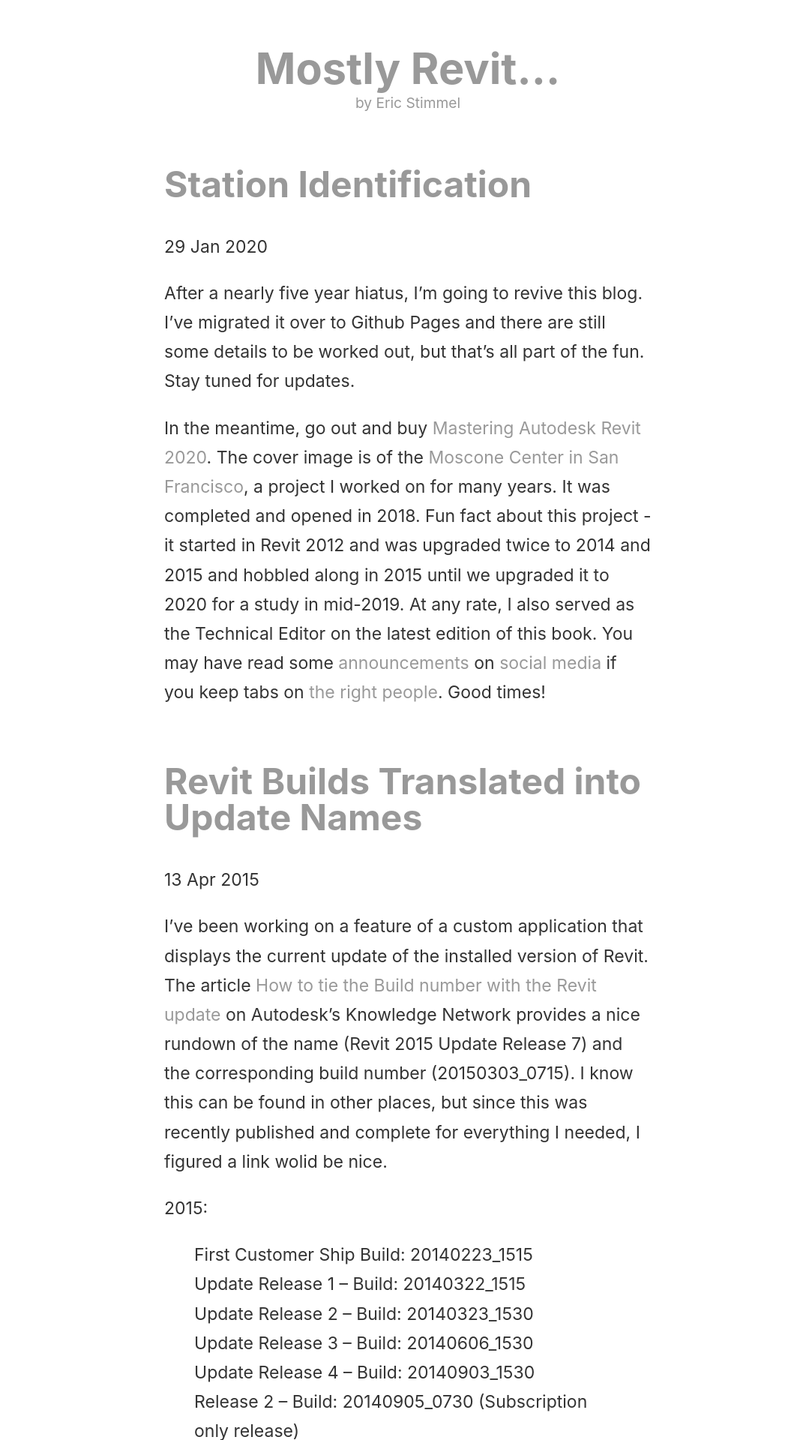
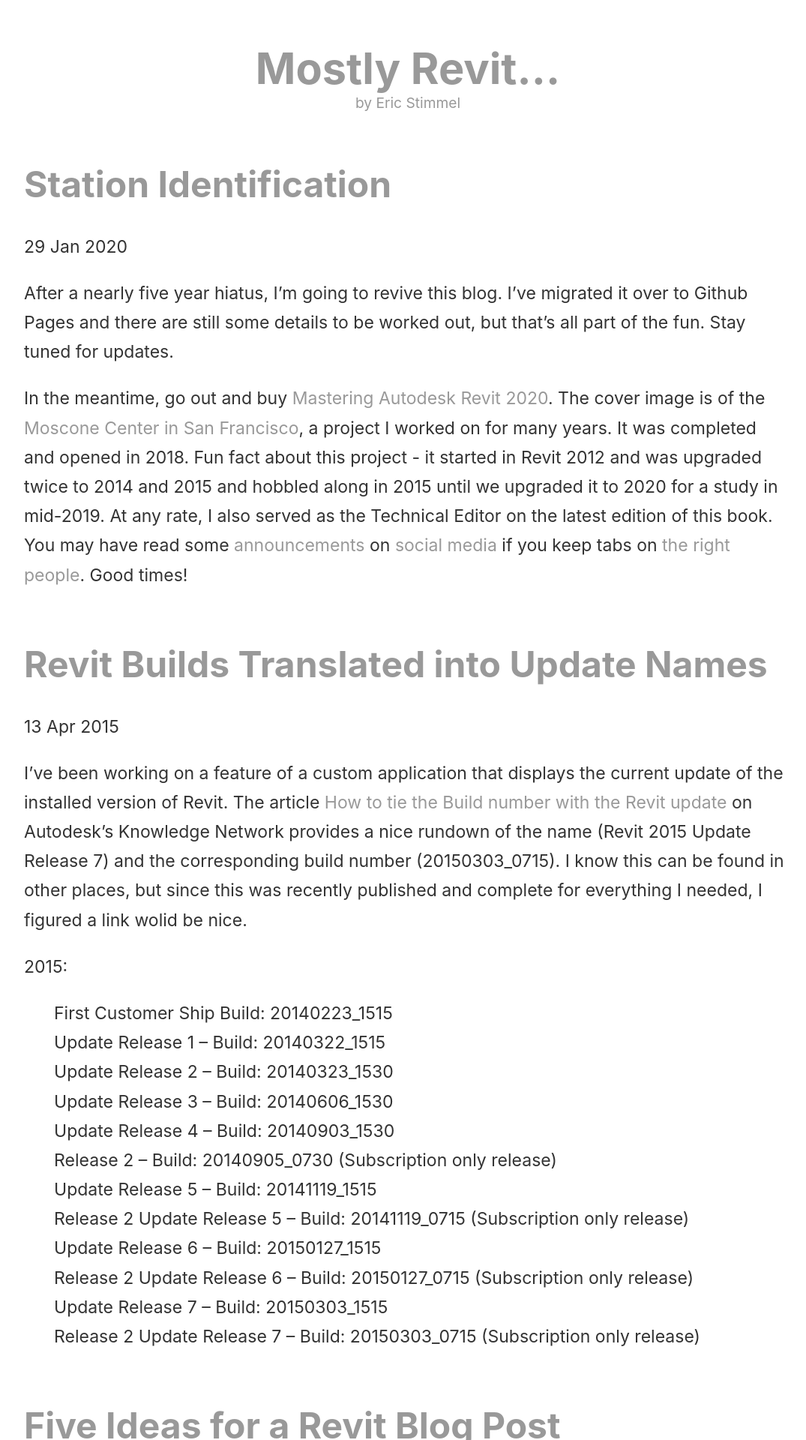
Before and after one commit to estimmel/mostly-revit-blog, a Jekyll site: the page built from index.html, in a window 1280 px wide. Shown: the top 1920 px of the page at 75% size, without its empty margins (96-1171 px from the left). Built offline with Jekyll 4.4.1, drawn with Linux system fonts in a browser that asks for light colours; the list of posts is cut into pages by our own code.

Commit message:
adjust width

```diff
--- a/css/main.css
+++ b/css/main.css
@@ -43,7 +43,7 @@
 	top: -10px;
 }
 .container {
-    max-width: 650px;
+    max-width: 1024px;
 	margin-left: auto;
 	margin-right: auto;
 }
@@ -88,15 +88,6 @@
     width: auto;
     height: auto;
 }
-
-@media (max-width: 760px) {
-	.container {
-		width: 590px;
-		max-width: 590px;
-		min-width: 590px;
-		}
-}
-
 
 
 /* obtained from https://gist.github.com/demisx/025698a7b5e314a7a4b5 */
```
